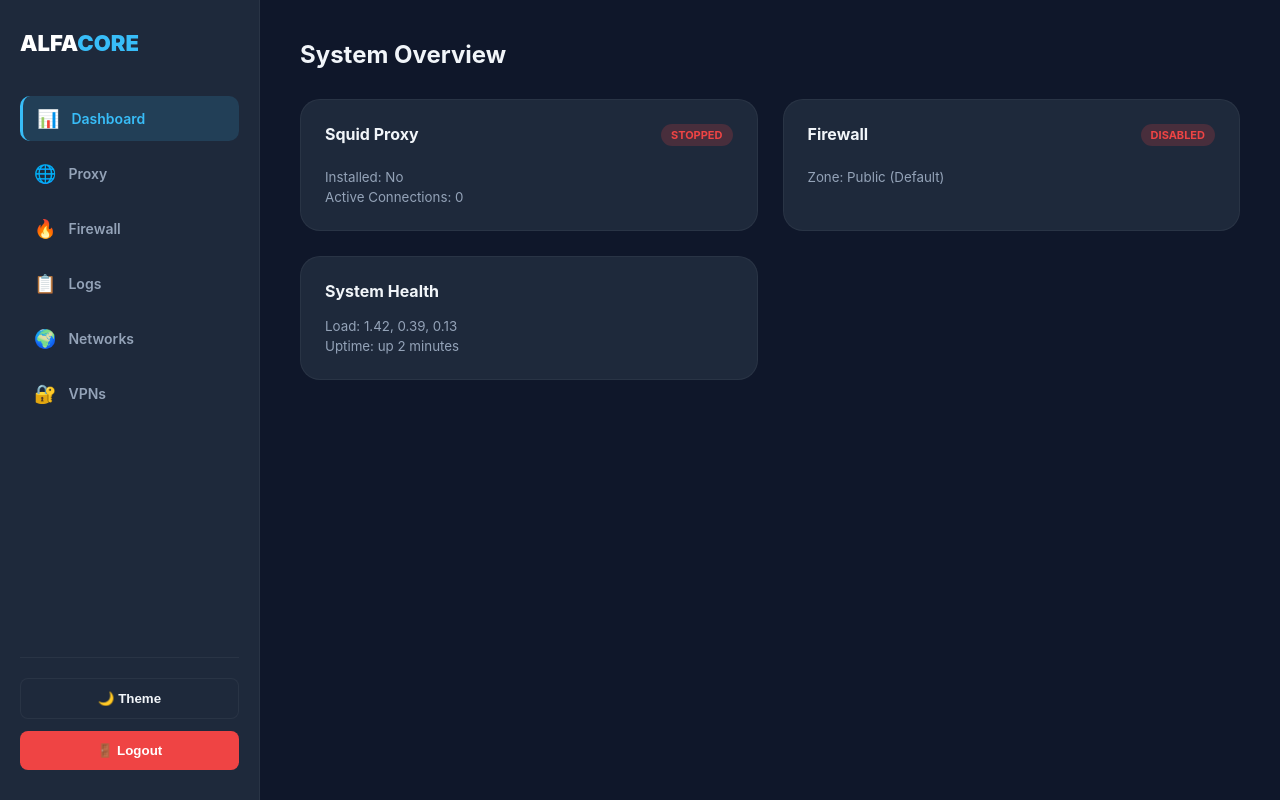
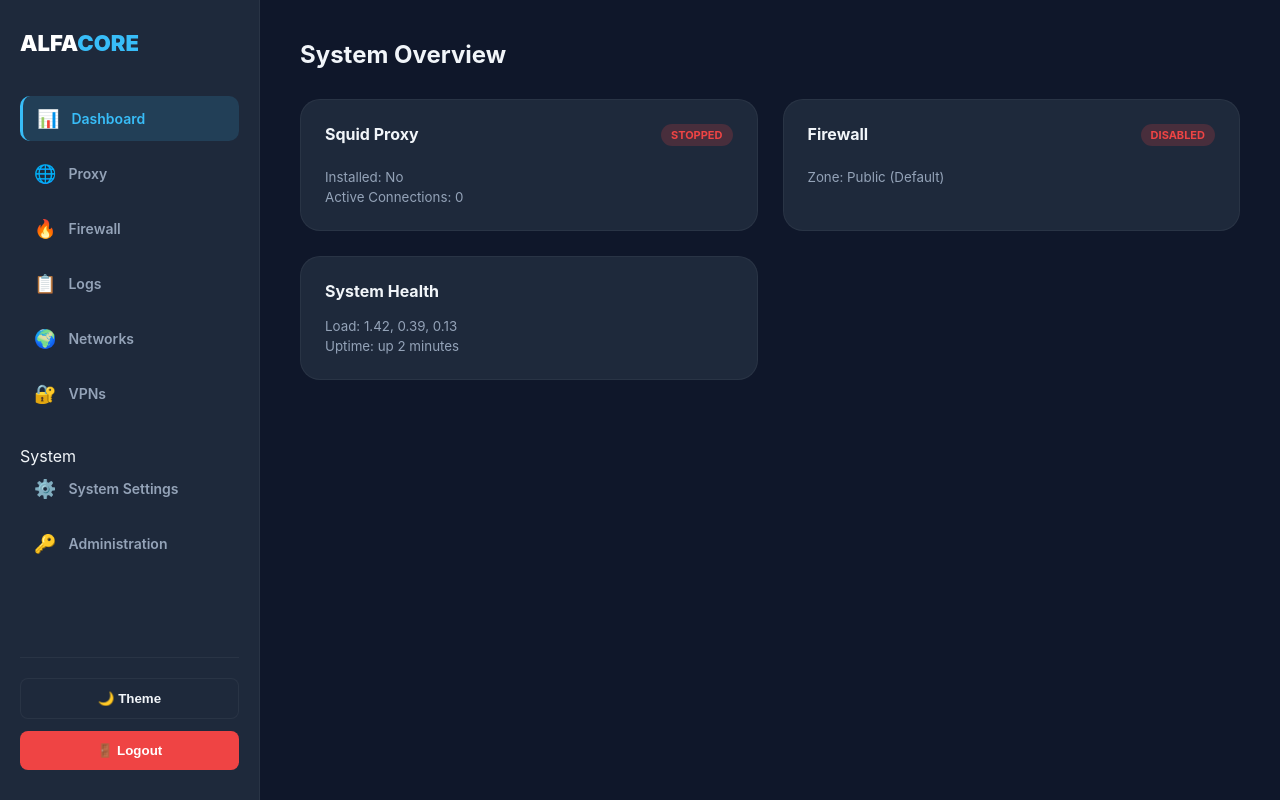
Before and after one commit to RixwanSaleem/Alfa-Core-Firewall, a FastAPI app: page / in a window 1280 px wide. Run offline with FastAPI, Linux system fonts and the light colour scheme; the visitor is signed in with stand-in values (Sample User, id 1).

Commit message:
Add System section to dashboard navigation

```diff
--- a/templates/dashboard.html
+++ b/templates/dashboard.html
@@ -41,6 +41,9 @@
     <a href="/logs" class="nav-link"><span class="nav-icon">📋</span> Logs</a>
     <a href="/network" class="nav-link"><span class="nav-icon">🌍</span> Networks</a>
     <a href="/vpns" class="nav-link"><span class="nav-icon">🔐</span> VPNs</a>
+    <span class="nav-label" style="margin-top:20px;">System</span>
+    <a href="/system" class="nav-link"><span class="nav-icon">⚙️</span> System Settings</a>
+    <a href="/admin" class="nav-link"><span class="nav-icon">🔑</span> Administration</a>
     <div class="sidebar-footer">
         <button class="theme-toggle" onclick="toggleTheme()">🌙 Theme</button>
         <form action="/logout" method="get" style="display:contents;">
```
